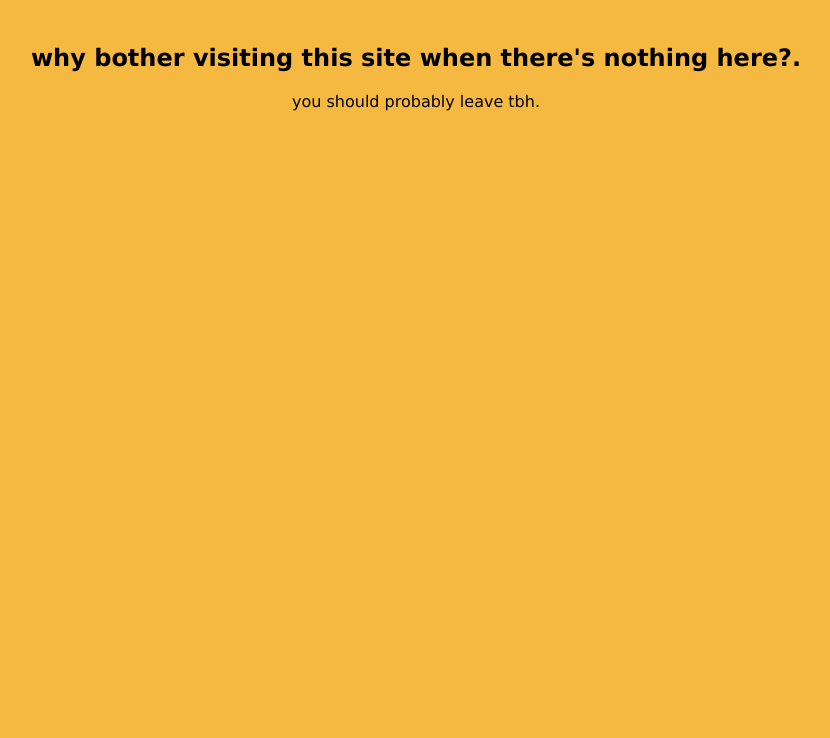
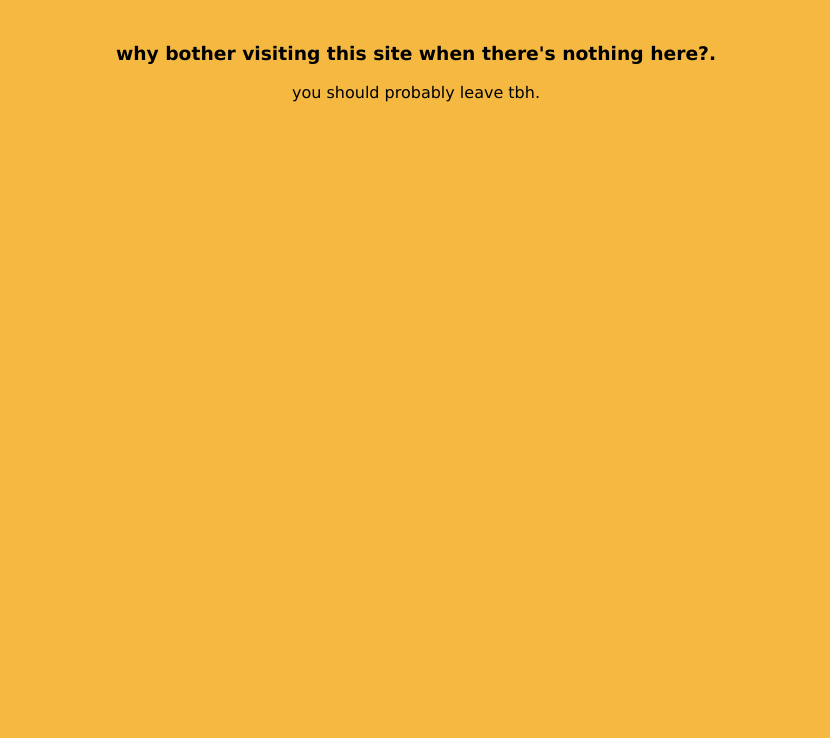
Before and after one commit to XenonNinja/hello-world, a plain HTML site: page index.html in a window 1280 px wide. Shown: the part 62-800 px from the top of the page, without its empty margins (224-1054 px from the left). Drawn offline with Linux system fonts and the light colour scheme.

Commit message:
Update index.html

```diff
--- a/index.html
+++ b/index.html
@@ -9,7 +9,7 @@
  <body>
   <h1 style="font-family:verdana;text-align:center;font:size=150px">thereisnothingonthissite</h1>
   <p style="font-family:verdana;color:#f5b942">thereissomethingonthissite. coming soon</p>
-  <h2 style="font-family:verdana;text-align:center">why bother visiting this site when there's nothing here?.</h2>
+  <h3 style="font-family:verdana;text-align:center">why bother visiting this site when there's nothing here?.</h3>
   <p style="font-family:verdana;text-align:center">you should probably leave tbh.</p>
  </body>
 
```
